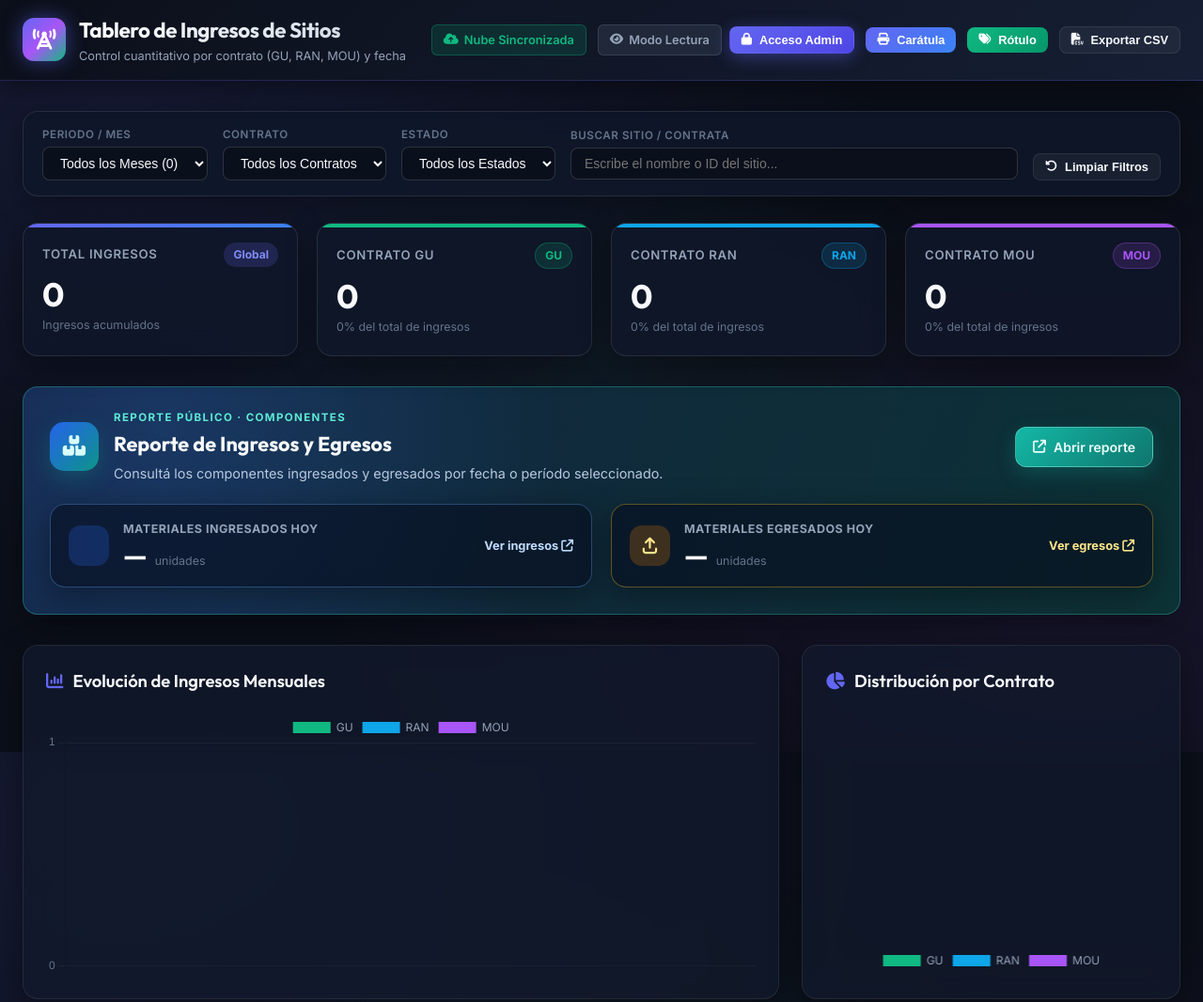
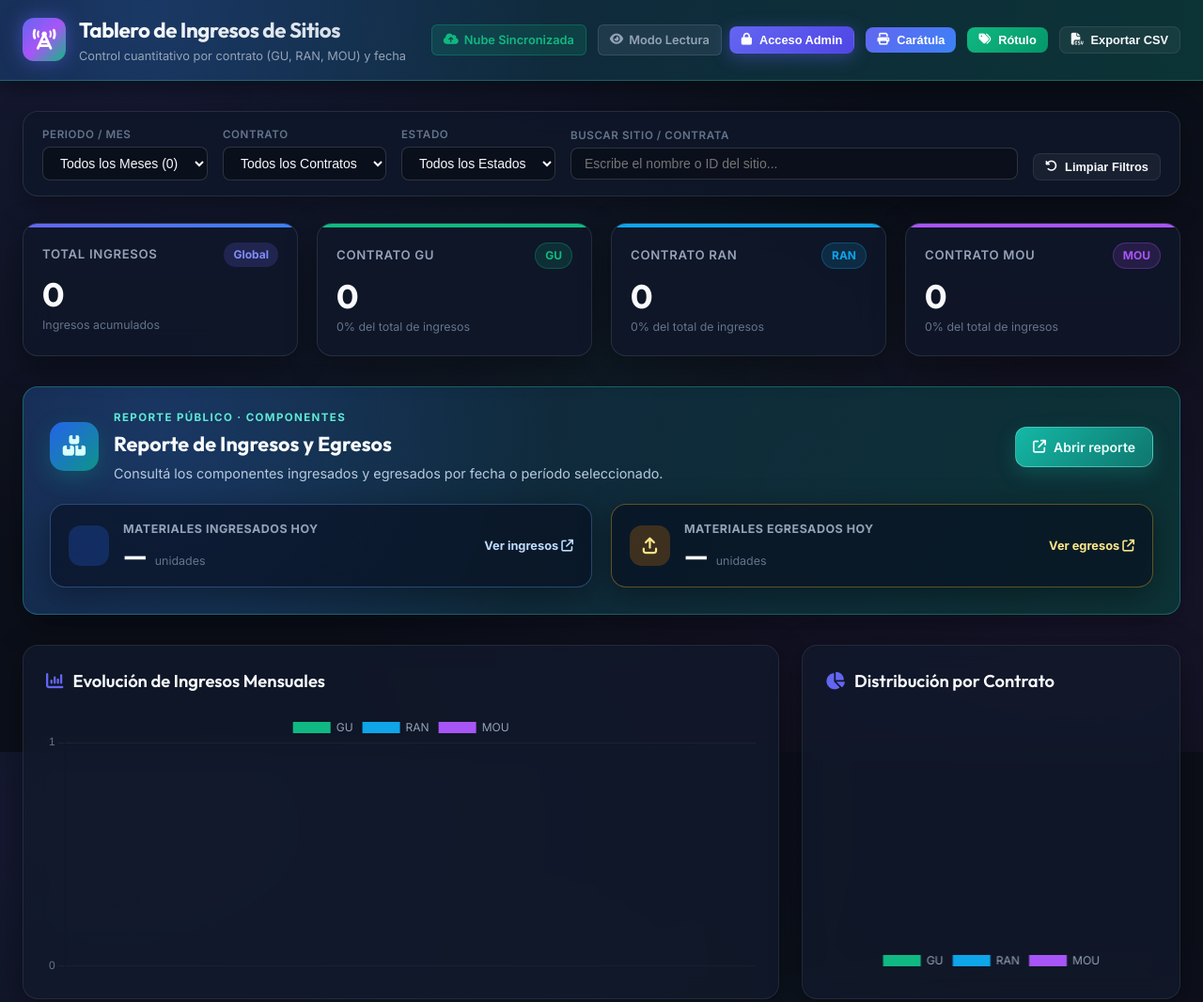
Before and after one commit to llzilkll/Inventario, a plain HTML site: page index.html in a window 1280 px wide. Shown: the top 1066 px of the page at 94% size. Drawn offline with nearby package versions, Linux system fonts and the light colour scheme; no server answers; some icons are missing.

Commit message:
armoniza fondo del encabezado con reporte publico

```diff
--- a/index.html
+++ b/index.html
@@ -14,7 +14,7 @@
     <script src="https://www.gstatic.com/firebasejs/10.12.0/firebase-auth-compat.js"></script>
     <script src="https://www.gstatic.com/firebasejs/10.12.0/firebase-database-compat.js"></script>
 
-    <link rel="stylesheet" href="styles.css?v=20261020-4">
+    <link rel="stylesheet" href="styles.css?v=20261020-5">
 </head>
 <body>
 
--- a/styles.css
+++ b/styles.css
@@ -771,8 +771,10 @@ header {
 
 /* --- ESTILOS IMPECCABLE UI DESIGN SYSTEM --- */
 header {
-    background: linear-gradient(135deg, rgba(11, 15, 25, 0.95) 0%, rgba(23, 32, 54, 0.95) 100%) !important;
-    border-bottom: 1px solid rgba(99, 102, 241, 0.25) !important;
+    background:
+        radial-gradient(circle at 12% 20%, rgba(59, 130, 246, 0.2), transparent 38%),
+        linear-gradient(110deg, rgba(19, 37, 67, 0.97), rgba(12, 54, 55, 0.94)) !important;
+    border-bottom: 1px solid rgba(45, 212, 191, 0.32) !important;
     box-shadow: 0 4px 25px rgba(0, 0, 0, 0.5) !important;
 }
 
```
